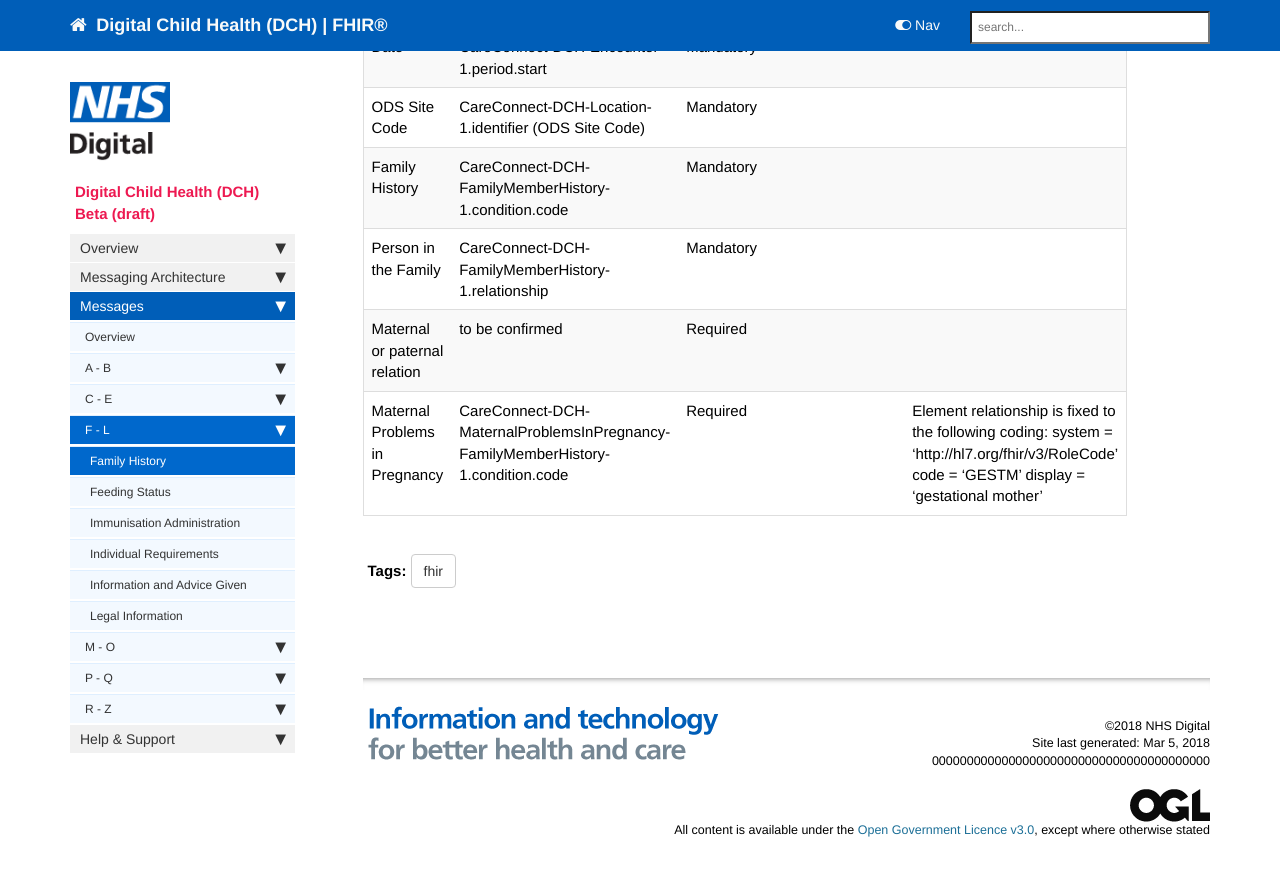
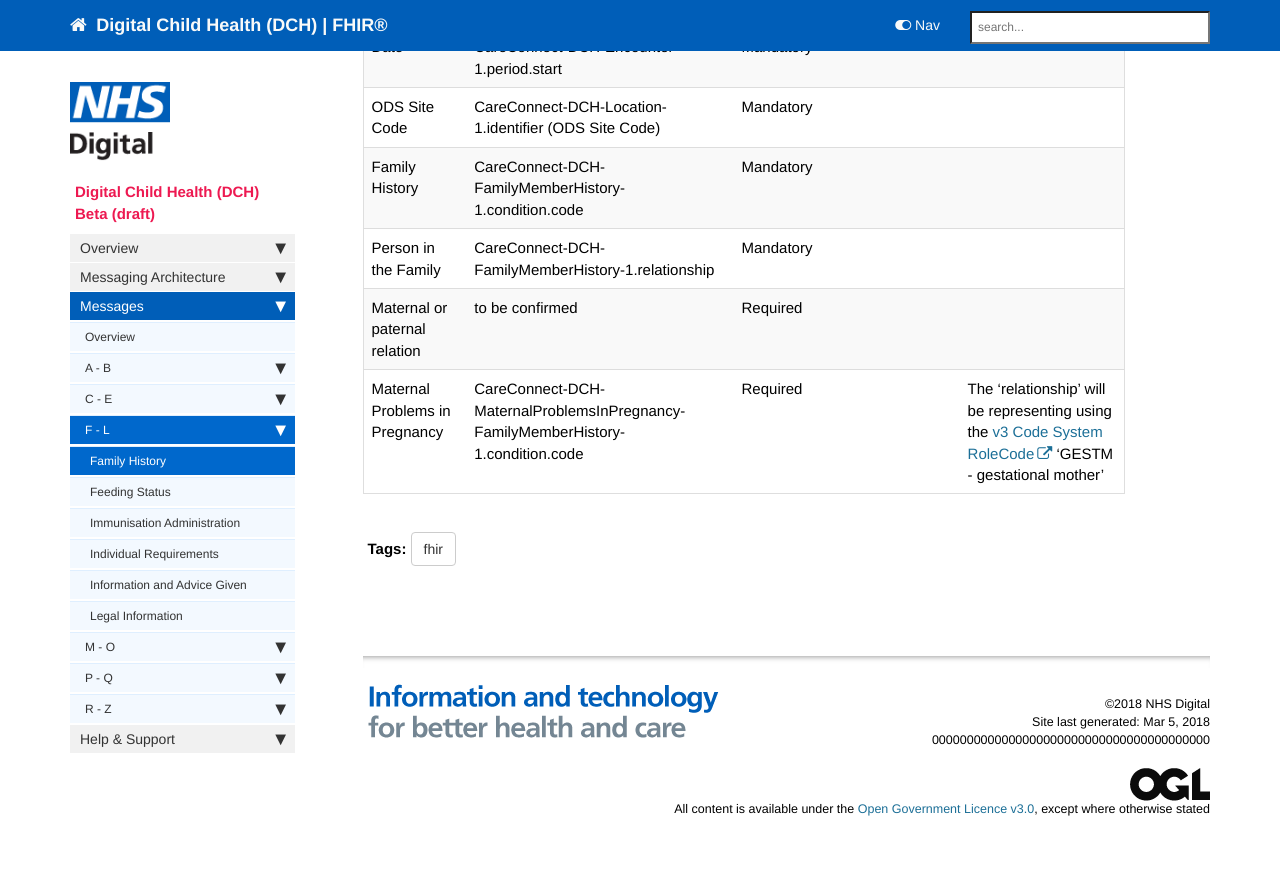
Before and after one commit to nhsconnect/Digital-Child-Health-STU3, a Jekyll site: the page built from pages/explore/explore_family_history.md, in a window 1280 px wide and 900 px high, scrolled down 682 px. Shown: the top 876 px of the window. Built offline with Jekyll 4.4.1, drawn with Linux system fonts in a browser that asks for light colours; nearby versions of some CDN libraries; comment, search, counter and statistics services are not loaded.

Commit message:
Family History

```diff
--- a/pages/explore/explore_family_history.md
+++ b/pages/explore/explore_family_history.md
@@ -31,4 +31,4 @@ The Child Health Event data items are fulfilled by elements within the FHIR reso
 | Family History                 | CareConnect-DCH-FamilyMemberHistory-1.condition.code                             | Mandatory                   |                                                                                                                                                       |
 | Person in the Family           | CareConnect-DCH-FamilyMemberHistory-1.relationship                               | Mandatory                   |                                                                                                                                                       |
 | Maternal or paternal relation  | to be confirmed                                                                  | Required                    |                                                                                                                                                       |
-| Maternal Problems in Pregnancy | CareConnect-DCH-MaternalProblemsInPregnancy-FamilyMemberHistory-1.condition.code | Required                    | Element relationship is fixed to the following coding: system = 'http://hl7.org/fhir/v3/RoleCode'   code = 'GESTM'   display = 'gestational mother'   |
+| Maternal Problems in Pregnancy | CareConnect-DCH-MaternalProblemsInPregnancy-FamilyMemberHistory-1.condition.code | Required                    | The 'relationship' will be representing using the [v3 Code System RoleCode](http://hl7.org/fhir/v3/RoleCode/cs.html) 'GESTM - gestational mother'  |
```
